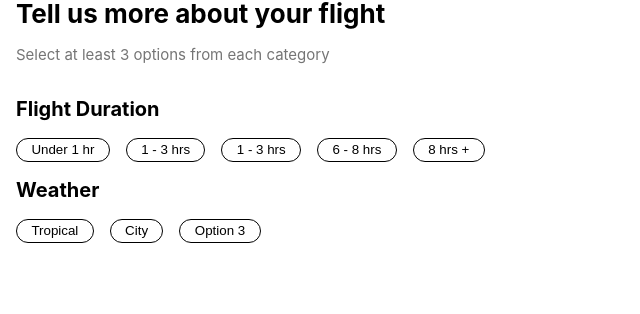
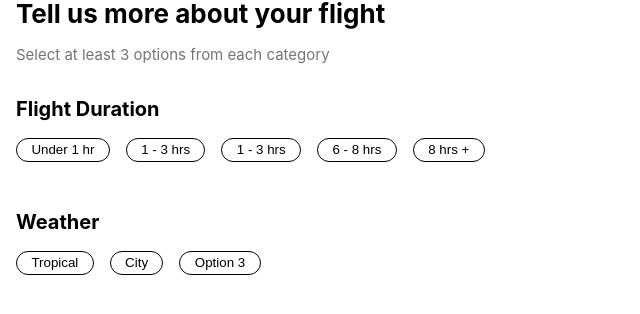
Before and after one commit to LeightonGuang/aero-dynamic-british-airways-frontend-hackathon, a React (Create React App) app: page /result in a window 1280 px wide. Shown: the top 314 px of the page, without its empty margins (0-640 px from the left). Built offline with nearby package versions, Linux system fonts and the light colour scheme.

Commit message:
feat: group options into a div

```diff
--- a/src/pages/ResultPage/ResultPage.jsx
+++ b/src/pages/ResultPage/ResultPage.jsx
@@ -17,8 +17,10 @@ export default function ResultPage() {
           </p>
         </div>
 
-        <FlightDurationCard />
-        <WeatherCard/>
+        <div className="result__option-container">
+          <FlightDurationCard />
+          <WeatherCard />
+        </div>
       </div>
     </div>
   );
--- a/src/pages/ResultPage/ResultPage.scss
+++ b/src/pages/ResultPage/ResultPage.scss
@@ -18,4 +18,10 @@
     font-weight: 400;
     line-height: 1.375rem;
   }
+
+  &__option-container {
+    display: flex;
+    flex-direction: column;
+    gap: 2rem;
+  }
 }
```
